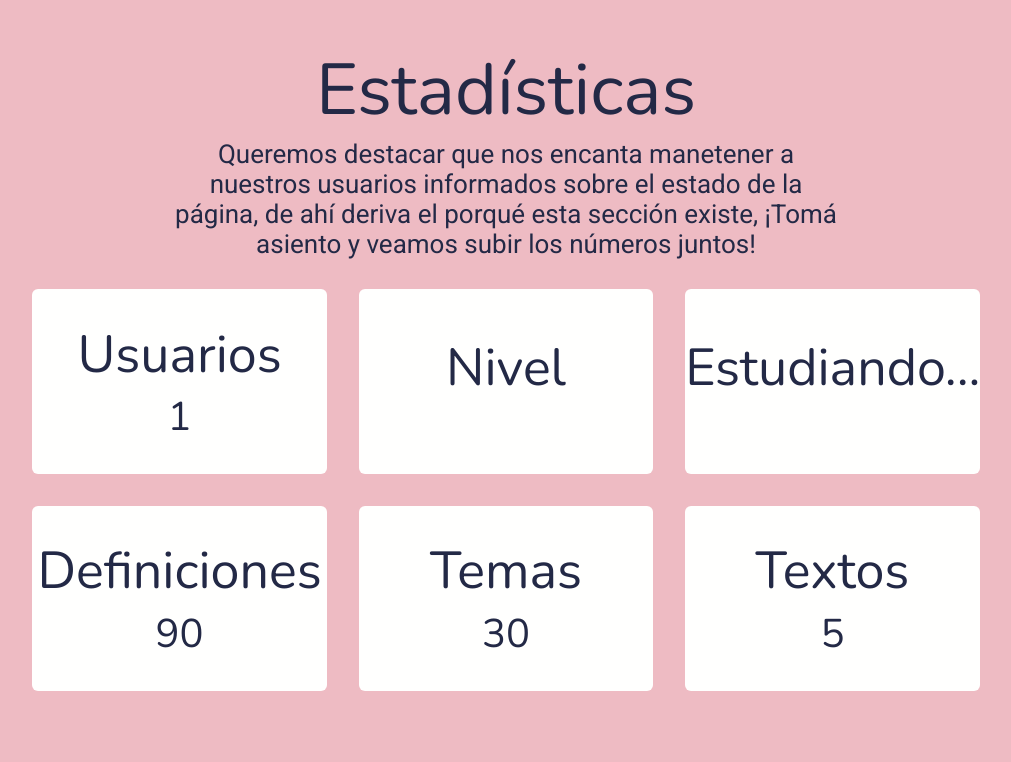
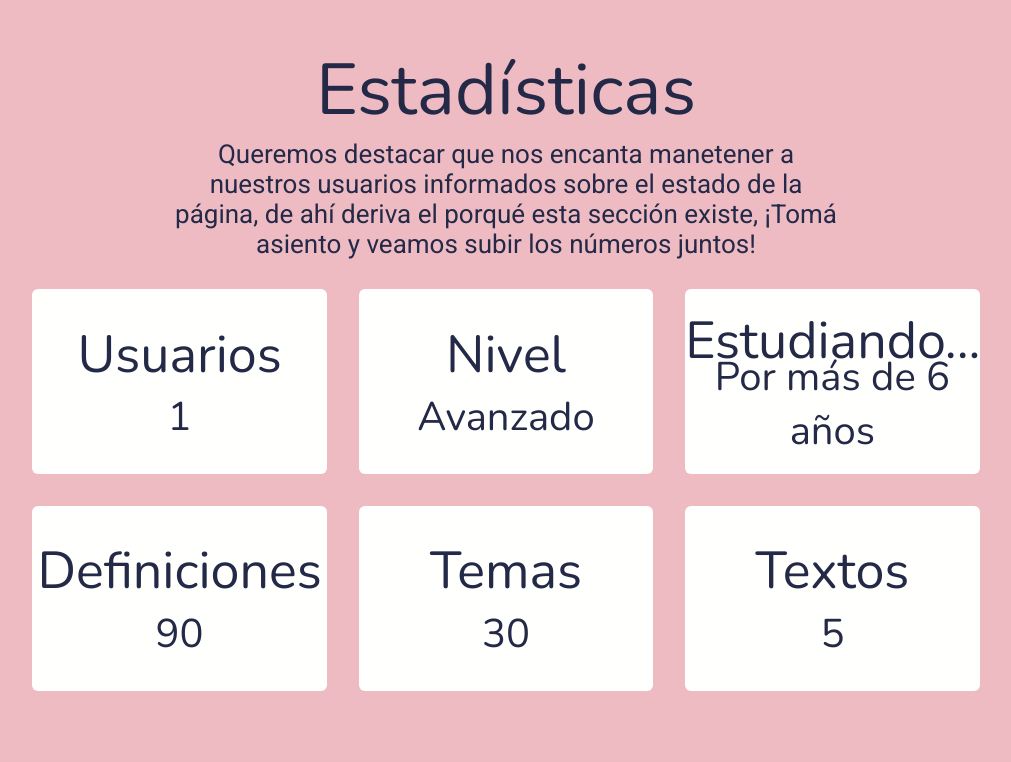
Before and after one commit to NicoRio-ctrl/Linguistic, a PHP site: page / in a window 1280 px wide. Shown: the part 2557-3319 px from the top of the page, without its empty margins (134-1145 px from the left). Run offline with PHP 8.4, Linux system fonts and the light colour scheme; data comes from the database, SQL or seed files in the repository; tables that the repository leaves empty or names only in its code hold one stand-in row (values such as "Sample post"); some libraries are stand-ins or nearby versions.

Commit message:
estadisticas
todas las estadísticas se ven

```diff
--- a/index.php
+++ b/index.php
@@ -279,14 +279,40 @@
                 <div class="usuario-temas">
                     <h2>Nivel</h2>
                     <p><?php
+                        $consulta = "SELECT AVG(nivel) AS prom FROM cuestionario";
+                        $res = mysqli_query($conexion, $consulta);
+                        $row = mysqli_fetch_array($res);
+                        $prom = $row['prom'];
 
+                        if($prom >= 1 && $prom <= 1.99){
+                            echo 'Básico';
+                        }else if($prom >= 2 && $prom <= 2.99){
+                            echo 'Intermedio';
+                        }else{
+                            echo 'Avanzado';
+                        }
                     ?></p>
                 </div>
 
                 <div class="usuario-temas">
                     <h2>Estudiando...</h2>
                     <p><?php
+                        $consulta = "SELECT AVG(anios) AS prom FROM cuestionario";
+                        $res = mysqli_query($conexion, $consulta);
+                        $row = mysqli_fetch_array($res);
+                        $prom = $row['prom'];
 
+                        if($prom >= 1 && $prom <= 1.99){
+                            echo 'No estudian';
+                        }else if($prom >= 2 && $prom <= 2.99){
+                            echo 'Por menos de 1 año';
+                        }else if($prom >= 3 && $prom <= 3.99){
+                            echo 'De 1 a 3 años';
+                        }else if($prom >= 4 && $prom <= 4.99){
+                            echo 'De 3 a 6 años';
+                        }else{
+                            echo 'Por más de 6 años';
+                        }
                     ?></p>
                 </div>
 
```
